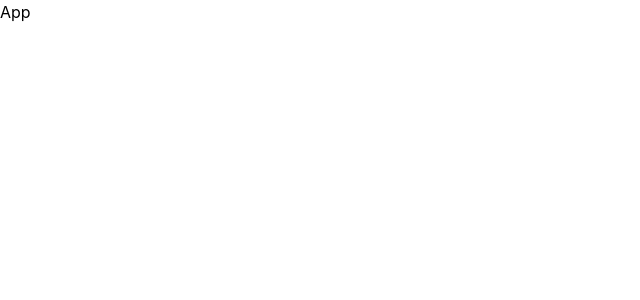
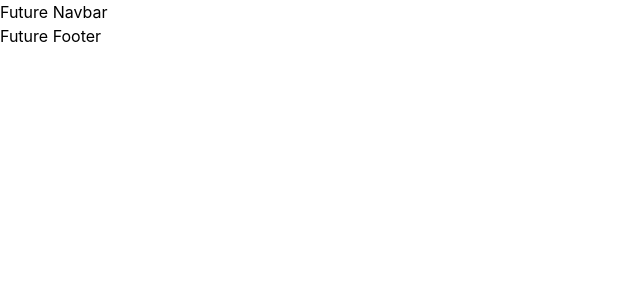
Before and after one commit to daveesin/movies-reviews, a React (Vite) app: page / in a window 1280 px wide. Shown: the top 300 px of the page, without its empty margins (0-640 px from the left). Built offline with nearby package versions, Linux system fonts and the light colour scheme.

Commit message:
Configure App.jsx to use Outlet tag to show the other pages in the future

```diff
--- a/src/App.jsx
+++ b/src/App.jsx
@@ -1,6 +1,14 @@
+import { Outlet } from 'react-router-dom';
+
 function App() {
   return(
-    <h1>App</h1>
+    <div>
+
+      <h1>Future Navbar</h1>
+      <Outlet />
+      <h1>Future Footer</h1>
+
+    </div>
   );
 }
 
```
